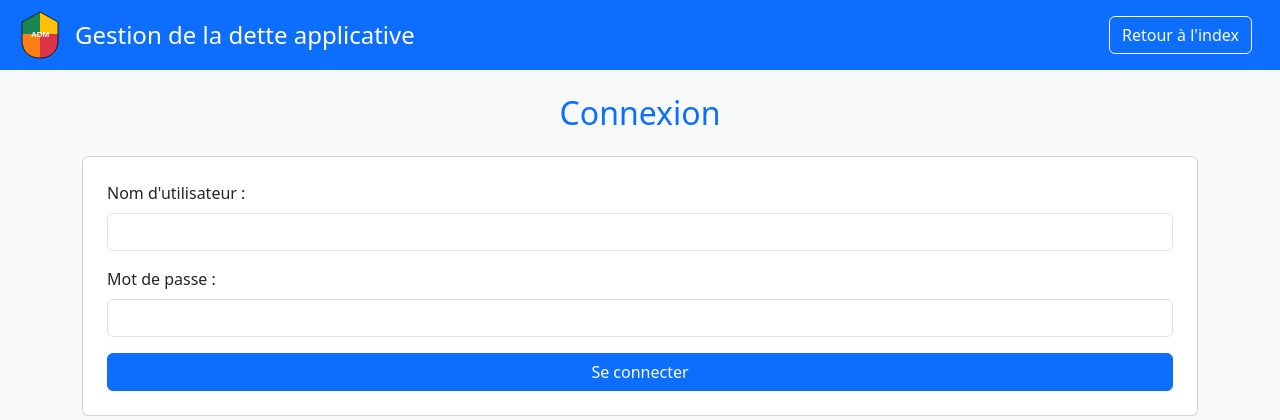
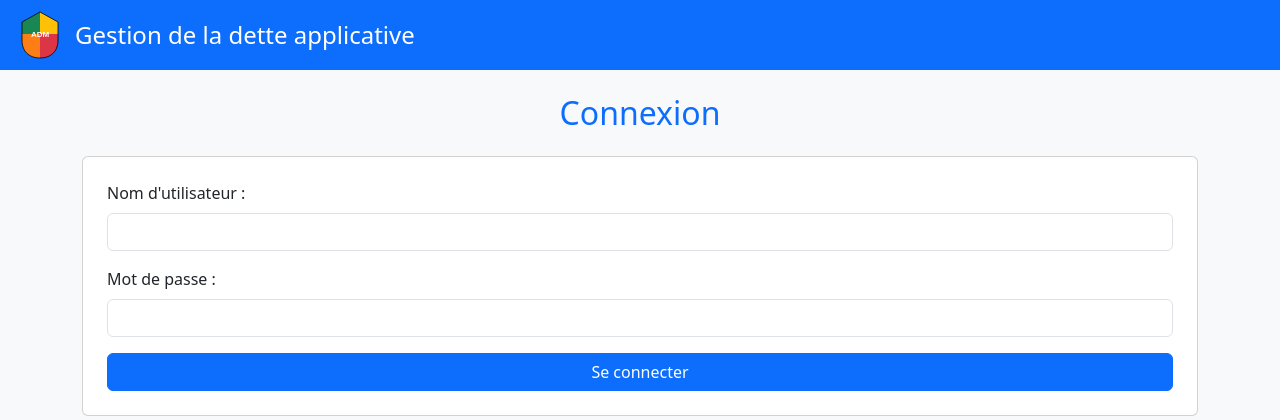
Before and after one commit to rumeaug17/ADM, a Flask app: page /login in a window 1280 px wide. Shown: the top 420 px of the page. Run offline with Flask 3, Linux system fonts and the light colour scheme.

Commit message:
Update base.html

```diff
--- a/templates/base.html
+++ b/templates/base.html
@@ -57,10 +57,10 @@
 		<h1>Gestion de la dette applicative</h1>
 	</div>
 	<div class="header-right">
-	{% if request.endpoint != 'index' %}
-      		<a href="{{ url_for('index') }}" class="btn btn-outline-light me-2">Retour à l'index</a>
-    	{% endif %}
 	{% if session.logged_in %}
+		{% if request.endpoint != 'index' %}
+      			<a href="{{ url_for('index') }}" class="btn btn-outline-light me-2">Retour à l'index</a>
+    		{% endif %}
 		<a href="/logout" class="btn btn-primary">Déconnexion</a>
     {% endif %}
 	</div>
```
